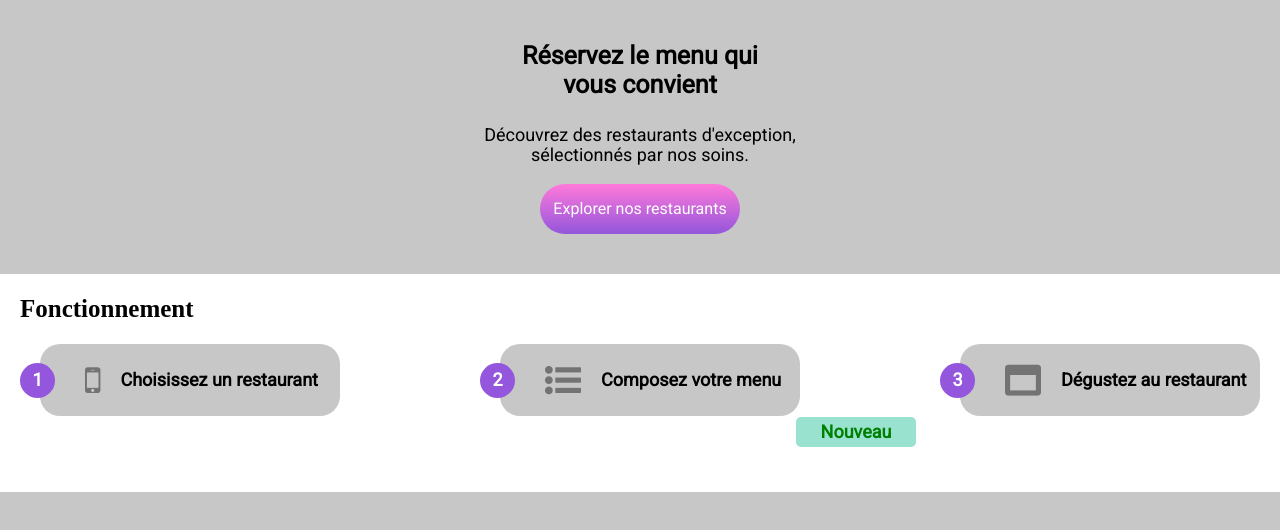
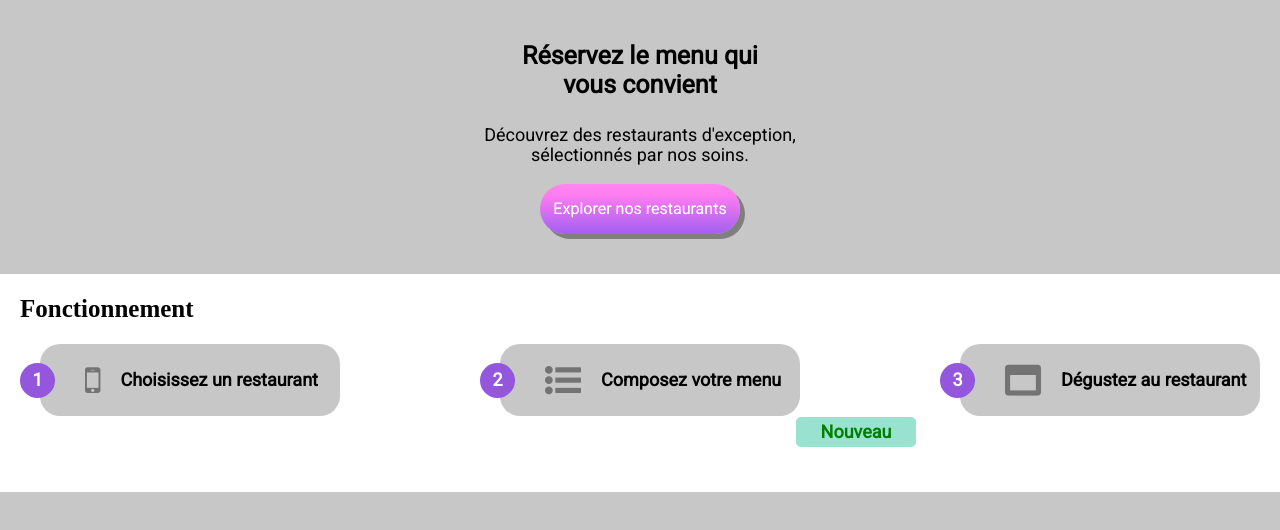
Before and after one commit to MilovanovicAlexandre/Projet_Dynamisez_une_page_web_avec_des_animations_CSS, a plain HTML site: page Accueil.html in a window 1280 px wide. In both pictures the pointer is over the button "Explorer nos restaurants". Shown: the part 110-640 px from the top of the page. Drawn offline with Linux system fonts and the light colour scheme; a web font is replaced by a local one.

Commit message:
Fichiers CSS modifiés suite à l'ajout des animations au survol sur les boutons

```diff
--- a/css/index.css
+++ b/css/index.css
@@ -113,11 +113,18 @@ li
     width:200px;
     height:50px;
     border-radius: 30px 30px 30px 30px;
+    box-shadow: 5px 5px 5px rgb(115,115,115);
 }
 
 #bouton_explorer:hover
 {
     cursor:pointer; /*Lorsque le bouton est survolé, le pointer de la souris devient un pointeur avec une main*/
+    -webkit-filter: brightness(1.1); /*Propriété 'filter' préfixée pour les navigateurs Chrome, Safari, Android*/
+    -moz-filter: brightness(1.1); /*Propriété 'filter' préfixée pour le navigateur Mozilla*/
+    -o-filter: brightness(1.1); /*Propriété 'filter' préfixée pour le navigateur Opéra*/
+    -ms-filter: brightness(1.1); /*Propriété 'filter' préfixée pour le navigateur internet explorer*/
+    filter: brightness(1.1);
+    box-shadow: 5px 5px 0px rgb(115,115,115); /*Ombre sans adoucissement du dégradé définie à 0px*/
 }
 
 #alignement_icone_texte
```
Also changed, not shown: css/index_2.css (+7 -0 lines).
